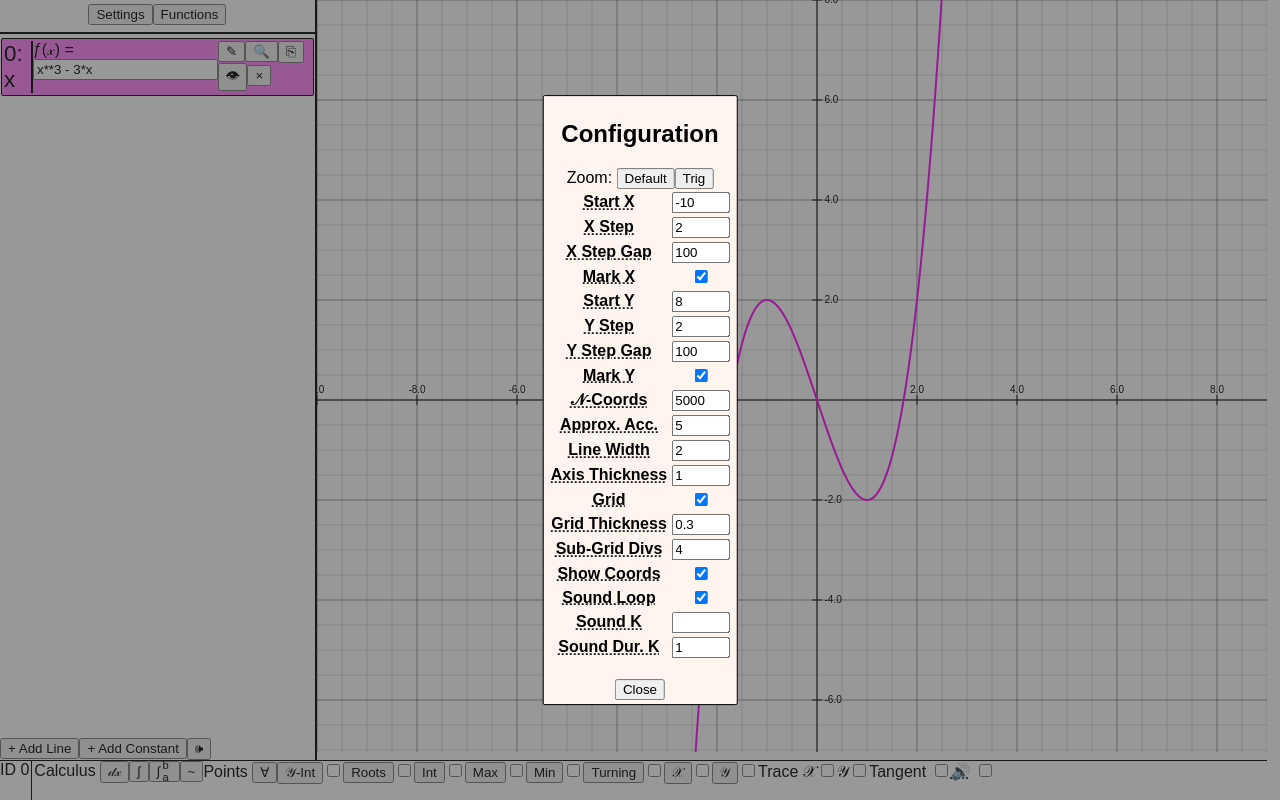
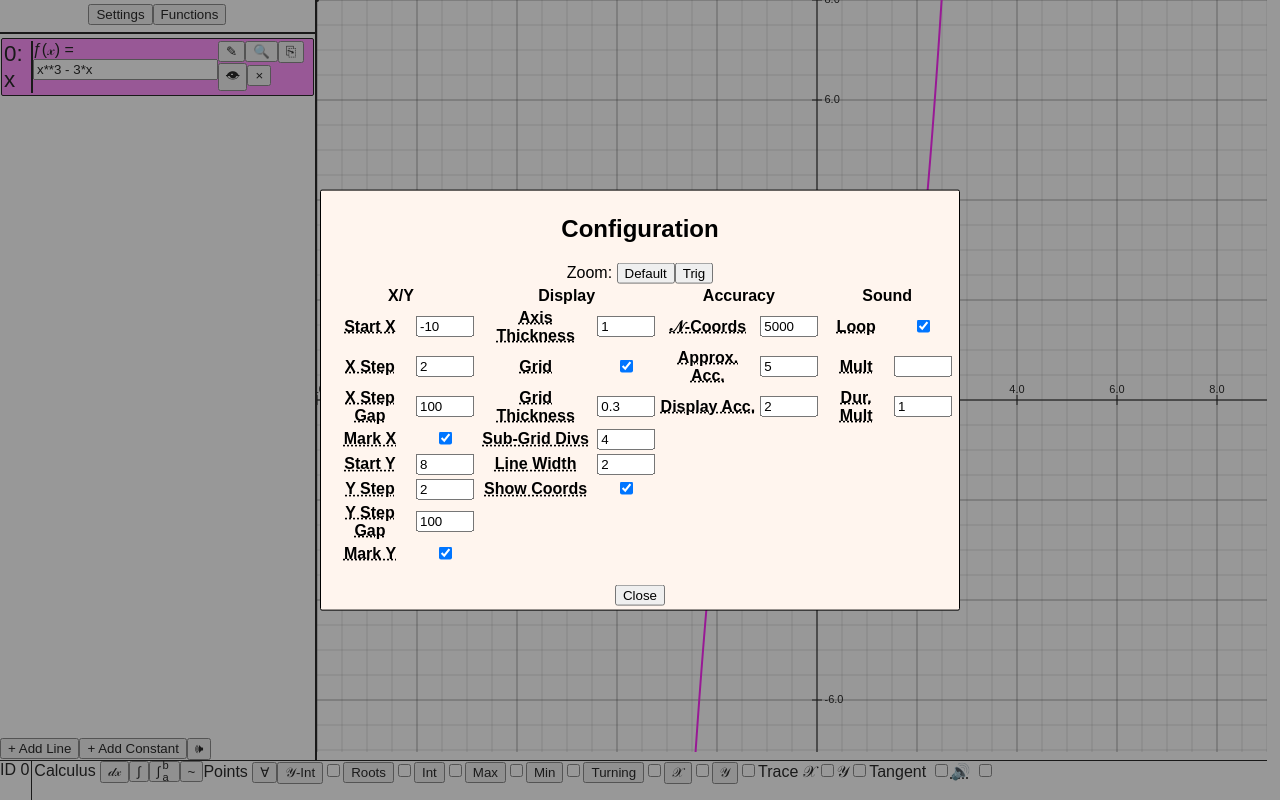
Before and after one commit to triflicacid/js-graph, a plain HTML site: page index.html in a window 1280 px wide. Both pictures are taken after a click on the button "Settings". Drawn offline with Linux system fonts and the light colour scheme.

Commit message:
Reorganised settings popup

```diff
--- a/src/Point.js
+++ b/src/Point.js
@@ -1,4 +1,4 @@
-import { getTextMetrics } from "./utils.js";
+import { getTextMetrics, round } from "./utils.js";
 
 export class Point {
     constructor(lineID, typeID, x, y) {
@@ -16,7 +16,7 @@ export class Point {
 
     toString() {
         const t = Point.types[this.typeID];
-        return (t ? `${t}: ` : '') + `(${this.x}, ${this.y})`;
+        return (t ? `${t}: ` : '') + (isNaN(Point.roundDp) ? `(${this.x}, ${this.y})` : `(${round(this.x, Point.roundDp)}, ${round(this.y, Point.roundDp)})`);
     }
 
     display(ctx, transformCoords) {
@@ -53,3 +53,4 @@ Point.types = {
     5: 'Intercept',
 };
 Point.radius = 3;
+Point.roundDp = 2;
--- a/src/main.js
+++ b/src/main.js
@@ -210,6 +210,7 @@ function setupGraph(parent) {
         soundMultipler: 1, // What to multiple sound by
         dpAccuracy: 5, // How many decimal points should measurements etc... adhere to?
         showCoords: true, // Show mouse coordinates next to cursor?
+        displayDp: 2, // How may DP should coordinates be round to when displayed?
     };
     returnObj.settings = settings;
 
@@ -254,6 +255,7 @@ function setupGraph(parent) {
         data: undefined,
         update: true,
         create() {
+            Point.roundDp = settings.displayDp;
             graph.sketchPoints(); // Sketch all points
             this.data = graph.ctx.getImageData(0, 0, graph.width, graph.height); // Cache data
         },
@@ -277,13 +279,13 @@ function setupGraph(parent) {
             }
 
             // Render coordinates near mouse
-            if (renderParams.showCoords) {
+            if (settings.showCoords) {
                 ctx.beginPath();
                 ctx.fillStyle = "black";
                 ctx.arc(...renderParams.coords, 2, 0, 2*Math.PI);
                 ctx.fill();
                 ctx.font = '11px Arial';
-                ctx.fillText(`(${round(renderParams.graphCoords[0], 2)}, ${round(renderParams.graphCoords[1], 2)})`, coords[0] + 5, coords[1] - 5);
+                ctx.fillText(`(${round(renderParams.graphCoords[0], settings.displayDp)}, ${round(renderParams.graphCoords[1], settings.displayDp)})`, renderParams.coords[0] + 5, renderParams.coords[1] - 5);
             }
 
             // Render traces if necessary
@@ -943,34 +945,56 @@ function generateConfigPopup(graph, settings, onChange) {
 
   const pcTable = document.createElement("table");
   popup.insertAdjacentElement("beforeend", pcTable);
-  const pcTbody = pcTable.createTBody();
-  [
-    { field: 'Start X', title: 'Left-most X value', type: 'number', get: () => graph.opts.xstart, set: v => graph.opts.xstart = +v },
-    { field: 'X Step', title: 'Width of gap between x-axis markers', type: 'number', get: () => graph.opts.xstep, set: v => graph.opts.xstep = +v },
-    { field: 'X Step Gap', title: 'Gap (in pixels) between each x-axis marker', type: 'number', get: () => graph.opts.xstepGap, set: v => graph.opts.xstepGap = +v },
-    { field: 'Mark X', title: 'Mark x-axis', type: 'boolean', get: () => graph.opts.markXAxis, set: v => graph.opts.markXAxis = v },
-
-    { field: 'Start Y', title: 'Top-most Y value', type: 'number', get: () => graph.opts.ystart, set: v => graph.opts.ystart = +v },
-    { field: 'Y Step', title: 'Height of gap between y-axis markers', type: 'number', get: () => graph.opts.ystep, set: v => graph.opts.ystep = +v },
-    { field: 'Y Step Gap', title: 'Gap (in pixels) between each y-axis marker', type: 'number', get: () => graph.opts.ystepGap, set: v => graph.opts.ystepGap = +v },
-    { field: 'Mark Y', title: 'Mark y-axis', type: 'boolean', get: () => graph.opts.markYAxis, set: v => graph.opts.markYAxis = v },
-
-    { field: '&Nscr;-Coords', title: 'Number of coordinat points to plot for each line function (directly impacts performance)', type: 'number', get: () => graph.opts.ncoords, set: v => graph.opts.ncoords = +v },
-    { field: 'Approx. Acc.', title: 'Accuracy (decimal places) of approximations i.e. finding roots', type: 'number', get: () => settings.dpAccuracy, set: v => settings.dpAccuracy = v },
-    { field: 'Line Width', title: 'Line width of each line function', type: 'number', min: 0, get: () => graph.opts.lineWidth, set: v => graph.opts.lineWidth = +v },
-    { field: 'Axis Thickness', title: 'Line thickness of the y/x-axis', type: 'number', get: () => graph.opts.axisThickness, set: v => graph.opts.axisThickness = v },
-    { field: 'Grid', title: 'Show grid', type: 'boolean', get: () => graph.opts.grid, set: v => graph.opts.grid = v },
-    { field: 'Grid Thickness', title: 'Line thickness of the grid', type: 'number', get: () => graph.opts.gridThickness, set: v => graph.opts.gridThickness = v },
-    { field: 'Sub-Grid Divs', title: 'Divisions inside each x/y-axis step', type: 'number', get: () => graph.opts.subGridDivs, set: v => graph.opts.subGridDivs = v },
-    { field: 'Show Coords', title: 'Show approx. coordinates next to cursor', type: 'boolean', get: () => settings.showCoords, set: v => settings.showCoords = v },
-
-    { field: 'Sound Loop', title: 'Loop sound audio', type: 'boolean', get: () => settings.soundLoop, set: v => settings.soundLoop = v },
-    { field: 'Sound K', title: 'Multiply sound data by this constant', type: 'number', get: () => settings.soundMultiplier, set: v => settings.soundMultiplier = v },
-    { field: 'Sound Dur. K', title: 'Multiply sound duration by this constant', type: 'number', get: () => settings.soundDurMult, set: v => settings.soundDurMult = v },
-
-  ].forEach(opts => {
-    const tr = document.createElement("tr");
-    pcTbody.appendChild(tr);
+  const pcThead = pcTable.createTHead(), pcTbody = pcTable.createTBody();
+  const pcTheadRow = document.createElement("tr");
+  pcThead.appendChild(pcTheadRow);
+  const cols = [];
+  const optsArray = [
+    { field: 'Start X', col: 1, title: 'Left-most X value', type: 'number', get: () => graph.opts.xstart, set: v => graph.opts.xstart = +v },
+    { field: 'X Step', col: 1, title: 'Width of gap between x-axis markers', type: 'number', get: () => graph.opts.xstep, set: v => graph.opts.xstep = +v },
+    { field: 'X Step Gap', col: 1, title: 'Gap (in pixels) between each x-axis marker', type: 'number', get: () => graph.opts.xstepGap, set: v => graph.opts.xstepGap = +v },
+    { field: 'Mark X', col: 1, title: 'Mark x-axis', type: 'boolean', get: () => graph.opts.markXAxis, set: v => graph.opts.markXAxis = v },
+
+    { field: 'Start Y', col: 1, title: 'Top-most Y value', type: 'number', get: () => graph.opts.ystart, set: v => graph.opts.ystart = +v },
+    { field: 'Y Step', col: 1, title: 'Height of gap between y-axis markers', type: 'number', get: () => graph.opts.ystep, set: v => graph.opts.ystep = +v },
+    { field: 'Y Step Gap', col: 1, title: 'Gap (in pixels) between each y-axis marker', type: 'number', get: () => graph.opts.ystepGap, set: v => graph.opts.ystepGap = +v },
+    { field: 'Mark Y', col: 1, title: 'Mark y-axis', type: 'boolean', get: () => graph.opts.markYAxis, set: v => graph.opts.markYAxis = v },
+
+    { field: 'Axis Thickness', col: 2, title: 'Line thickness of the y/x-axis', type: 'number', get: () => graph.opts.axisThickness, set: v => graph.opts.axisThickness = v },
+    { field: 'Grid', col: 2, title: 'Show grid', type: 'boolean', get: () => graph.opts.grid, set: v => graph.opts.grid = v },
+    { field: 'Grid Thickness', col: 2, title: 'Line thickness of the grid', type: 'number', get: () => graph.opts.gridThickness, set: v => graph.opts.gridThickness = v },
+    { field: 'Sub-Grid Divs', col: 2, title: 'Divisions inside each x/y-axis step', type: 'number', get: () => graph.opts.subGridDivs, set: v => graph.opts.subGridDivs = v },
+    { field: 'Line Width', col: 2, title: 'Line width of each line function', type: 'number', min: 0, get: () => graph.opts.lineWidth, set: v => graph.opts.lineWidth = +v },
+    { field: 'Show Coords', col: 2, title: 'Show approx. coordinates next to cursor', type: 'boolean', get: () => settings.showCoords, set: v => settings.showCoords = v },
+
+    { field: '&Nscr;-Coords', col: 3, title: 'Number of coordinat points to plot for each line function (directly impacts performance)', type: 'number', get: () => graph.opts.ncoords, set: v => graph.opts.ncoords = +v },
+    { field: 'Approx. Acc.', col: 3, title: 'Accuracy (decimal places) of approximations i.e. finding roots', type: 'number', get: () => settings.dpAccuracy, set: v => settings.dpAccuracy = v },
+    { field: 'Display Acc.', col: 3, title: 'Accuracy (decimal places) to round coordinates to when displayed', type: 'number', get: () => settings.displayDp, set: v => settings.displayDp = v },
+
+    { field: 'Loop', col: 4, title: 'Loop sound audio', type: 'boolean', get: () => settings.soundLoop, set: v => settings.soundLoop = v },
+    { field: 'Mult', col: 4, title: 'Multiply sound data by this constant', type: 'number', get: () => settings.soundMultiplier, set: v => settings.soundMultiplier = v },
+    { field: 'Dur. Mult', col: 4, title: 'Multiply sound duration by this constant', type: 'number', get: () => settings.soundDurMult, set: v => settings.soundDurMult = v },
+  ];
+  const colHeaders = ["X/Y", "Display", "Accuracy", "Sound"];
+  optsArray.forEach(opts => {
+    if (!cols[opts.col - 1]) cols[opts.col - 1] = [];
+    cols[opts.col - 1].push(opts);
+  });
+  let rowEls = [], maxCol = -1;
+  cols.forEach(col => {
+    if (col.length > maxCol) maxCol = col.length;
+    while (rowEls.length < col.length) {
+      const row = document.createElement('tr');
+      rowEls.push(row);
+      pcTbody.appendChild(row);
+    }
+  });
+
+  for (let c = 0; c < cols.length; c++) {
+    pcTheadRow.insertAdjacentHTML("beforeend", `<th colspan="2">${colHeaders[c]}</th>`);
+    let r;
+    for (r = 0; r < cols[c].length; r++) {
+      const tr = rowEls[r], opts = cols[c][r];
       tr.insertAdjacentHTML("beforeend", `<th><abbr title='${opts.title}'>${opts.field}</abbr></th>`);
       let td = document.createElement('td');
       tr.appendChild(td);
@@ -996,7 +1020,12 @@ function generateConfigPopup(graph, settings, onChange) {
       }
       input.value = opts.get();
       td.appendChild(input);
-  });
+    }
+    while (r < maxCol) {
+      rowEls[r].insertAdjacentHTML("beforeend", "<td class='no-border' colspan='2' />");
+      r++;
+    }
+  };
   return popup;
 }
 
--- a/src/style.css
+++ b/src/style.css
@@ -140,6 +140,14 @@ input[type="number"] {
     top: -5px;
 }
 
+/** Add borders to table */
+table.border, table.border tr:not(.no-border), table.border th:not(.no-border), table.border td:not(.no-border) {
+    border: 1px solid black;
+}
+table.border {
+    border-collapse: collapse;
+}
+
 /** Styling for Popup.js **/
 .popup-bg {
   position: fixed;
@@ -155,7 +163,6 @@ input[type="number"] {
   top: 50%;
   left: 50%;
   transform: translateX(-50%) translateY(-50%);
-  /* z-index: 100; */
 }
 
 .popup-body {
```
Also changed, not shown: TODO.md (+0 -1 lines). Lines whose indentation alone changed are shown as unchanged.
